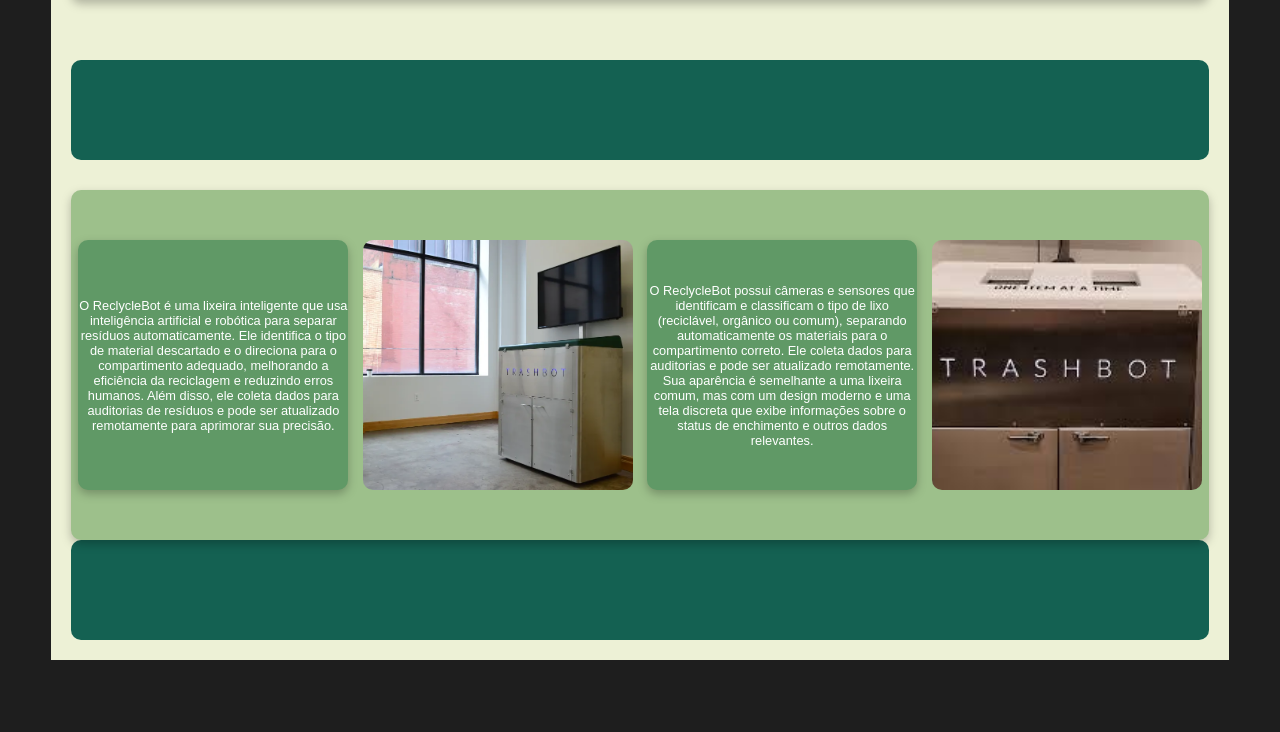
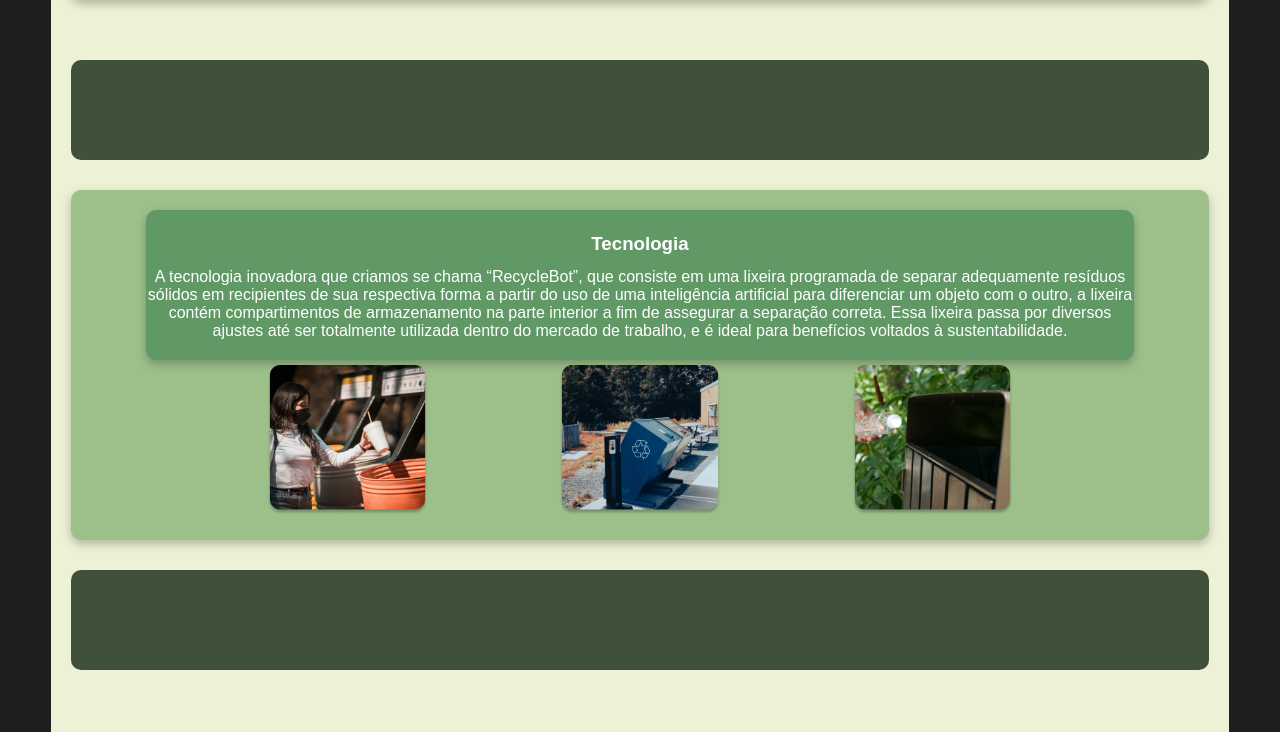
Before and after one commit to Takexin/Banner-ac3tri, a plain HTML site: page index.html in a window 1280 px wide. Shown: the part 888-1620 px from the top of the page. Before the commit the page ends 1556 px from the top, so only its background shows below. Drawn offline with Linux system fonts and the light colour scheme; a web font is replaced by a local one.

Commit message:
terminar quem somos

```diff
--- a/index.html
+++ b/index.html
@@ -16,38 +16,44 @@
             <img src="img/Flag_of_Brazil.svg.png" alt="bandeira do Brasil">
             <h1>SUSTENTABILIDADE</h1>
         </header>
-        <div class="emptydiv"></div>
-        <section class="hero">
+        <div class="whiteSpace"></div>
+        <section class="hero" id="problemaAmbiental">
             <section class="texto">
                 <h1>Problema Ambiental: Falta de Reciclagem</h1>
                 <br><br>
                 <p> A falta de reciclagem gera acúmulo de resíduos em aterros sanitários, que acabam contaminando o solo e as águas subterrâneas, prejudicando o meio ambiente. Além disso, sem a reciclagem, a extração de matérias-primas aumenta, demandando mais energia e gerando maior emissão de gases de efeito estufa, o que contribui diretamente para o aquecimento global. Esse desequilíbrio agrava as mudanças climáticas, resultando em eventos extremos como secas prolongadas, inundações e tempestades mais intensas, que impactam tanto o meio ambiente quanto as comunidades ao redor.</p>
-
             </section>
             <img src="img/Rectangle 22.png" alt="Imagem Falta de Reciclagem">
         </section>
         <div class="emptydiv"></div>
-        <section class="hero" id="hero3">
+        <section class="hero" id="consequencia">
             <img src="img/pexels-ramiardilshad-6450435 1.png" alt="Imagem Falta de Reciclagem">
             <section class="texto">
                 <h1>Consequências da falta de reciclagem: </h1><br>
                 <p> O uso incorreto da reciclagem de materiais traz um grande impacto não só em nosso país, mas como no mundo inteiro, tanto no quesito social ou até financeiro. De acordo com a Abrelpe (Associação Brasileira de Empresas de Limpeza Pública e Resíduos Especiais) o Brasil perde aproximadamente 14 bilhões de reais apenas pelo descarte incorreto de lixo, além de outras consequências como: a proliferação de doenças, cheias e enchentes, aumento de consumo de energia elétrica, entre outros. </p>
             </section>
         </section>
-        <div class="emptydiv"></div>
+
+        <div class="whiteSpace"></div>
+
         <section class="separatorio"></section>
-        <div class="emptydiv"></div>
-        <section class="hero" id="hero2">
-            <section class="texto">
-                <p>O ReclycleBot é uma lixeira inteligente que usa inteligência artificial e robótica para separar resíduos automaticamente. Ele identifica o tipo de material descartado e o direciona para o compartimento adequado, melhorando a eficiência da reciclagem e reduzindo erros humanos. Além disso, ele coleta dados para auditorias de resíduos e pode ser atualizado remotamente para aprimorar sua precisão.</p>
-            </section>
-            <img src="img/TrashBot-2.webp" alt="">
-            <section class="texto">
-                <p>O ReclycleBot possui câmeras e sensores que identificam e classificam o tipo de lixo (reciclável, orgânico ou comum), separando automaticamente os materiais para o compartimento correto. Ele coleta dados para auditorias e pode ser atualizado remotamente. Sua aparência é semelhante a uma lixeira comum, mas com um design moderno e uma tela discreta que exibe informações sobre o status de enchimento e outros dados relevantes.</p>
-            </section>
-            <img src="img/CBN - A rádio que toca notícia - Empresa lança 'trashbot', robô que ajuda a  separar lixo reciclável.png" alt="">
 
+        <div class="whiteSpace"></div>
+
+        <section class="heroTeste" id="tecnologia">
+            <section class="textoTeste">
+                <h1>Tecnologia</h1>
+                <p> A tecnologia inovadora que criamos se chama “RecycleBot”, que consiste em uma lixeira  programada de separar adequamente
+                    resíduos sólidos em recipientes de sua respectiva forma a partir do uso de uma inteligência artificial para diferenciar um objeto com o outro, a lixeira contém compartimentos de armazenamento na parte interior a fim de assegurar a separação correta. Essa lixeira passa por diversos ajustes até ser totalmente utilizada dentro do mercado de trabalho, e é ideal para benefícios voltados à sustentabilidade.</p>
+            </section><br><br>
+            <div class="images">
+                <img src="img/Lixeira RecycleBot 1 1.png" alt="Imagem Tecnologia 1">
+                <img src="img/Lixeira RecycleBot 1 2.png" alt="Imagem Tecnologia 2">
+                <img src="img/Lixeira RecycleBot 1 3.png" alt="Imagem Tecnologia 3">
+            </div>
         </section>
+        <div class="whiteSpace"></div>
+
         <footer></footer>
     </div>
 </body>
--- a/style.css
+++ b/style.css
@@ -13,11 +13,11 @@
     padding: 20px;
     display: grid;
     grid-template-columns: repeat(4, 1fr);
-    grid-template-rows: 100px 30px 350px 30px 350px 60px 100px 30px 350px 100px;
+    grid-template-rows: 100px 30px 350px 30px 350px 60px 100px 30px 350px 30px 100px 30px 350px;
 }
 
 header{
-    background-color: rgba(20, 97, 82, 1);
+    background-color: rgba(64, 81, 59, 1);
     display: flex;
     align-items: center;
     padding: 10px;
@@ -28,7 +28,7 @@
     height: 60PX;
 }
 .separatorio{
-    background-color: rgba(20, 97, 82, 1);
+    background-color: rgba(64, 81, 59, 1);
     grid-column: 1/5;
     border-radius: 10px;
 }
@@ -41,7 +41,7 @@
     border-radius: 10px;
     filter: drop-shadow(0 4px 5px rgba(0, 0, 0, 0.25));
 }
-.hero img{
+#problemaAmbiental img{
     height: 300px;
     width: 45%;
     object-fit: cover;
@@ -71,22 +71,59 @@
 #hero2{
     font-size: 0.8em;
 }
+#tecnologia{
+    padding: 20px;
+    grid-column: 1/5;
+    display: flex;
+    flex-wrap: wrap;
+    justify-content: center;
+    background-color: rgba(157, 192, 139, 1);
+    border-radius: 10px;
+    filter: drop-shadow(0 4px 5px rgba(0, 0, 0, 0.25));
+}
+
+#tecnologia div{
+    display: flex;
+    justify-content: space-around;
+    width: 80%;
+}
+#tecnologia div img{
+    height: 150px;
+    object-fit: cover;
+}
+.textoTeste{
+    height: 150px;
+    width: 90%;
+    text-align: center;
+    background-color: rgba(96, 153, 102, 1);
+    display: flex;
+    flex-direction: column;
+    justify-content: center;
+    border-radius: 10px;
+    filter: drop-shadow(0 4px 5px rgba(0, 0, 0, 0.25));
+}
+/* #tecnologia .texto{
+    width: 90%;
+    height: 150px;
+} */
+#tecnologia h1{
+    height: 0;
+}
 .texto h1{
-
     font-size: 2em;
     height: 0;
 }
 .texto h2{
     height: 0;
 }
-#hero3 img{
+#consequencia img{
     width: auto;
 }
-#hero3 .texto{
+#consequencia .texto{
     width: 60%;
 }
 footer{
-    background-color: rgba(20, 97, 82, 1);
+    background-color: rgba(64, 81, 59, 1);
     grid-column: 1/5;
     border-radius: 10px;
 
```
Also changed, not shown: img/Lixeira RecycleBot 1 1.png (added), img/Lixeira RecycleBot 1 2.png (added), img/Lixeira RecycleBot 1 3.png (added).
